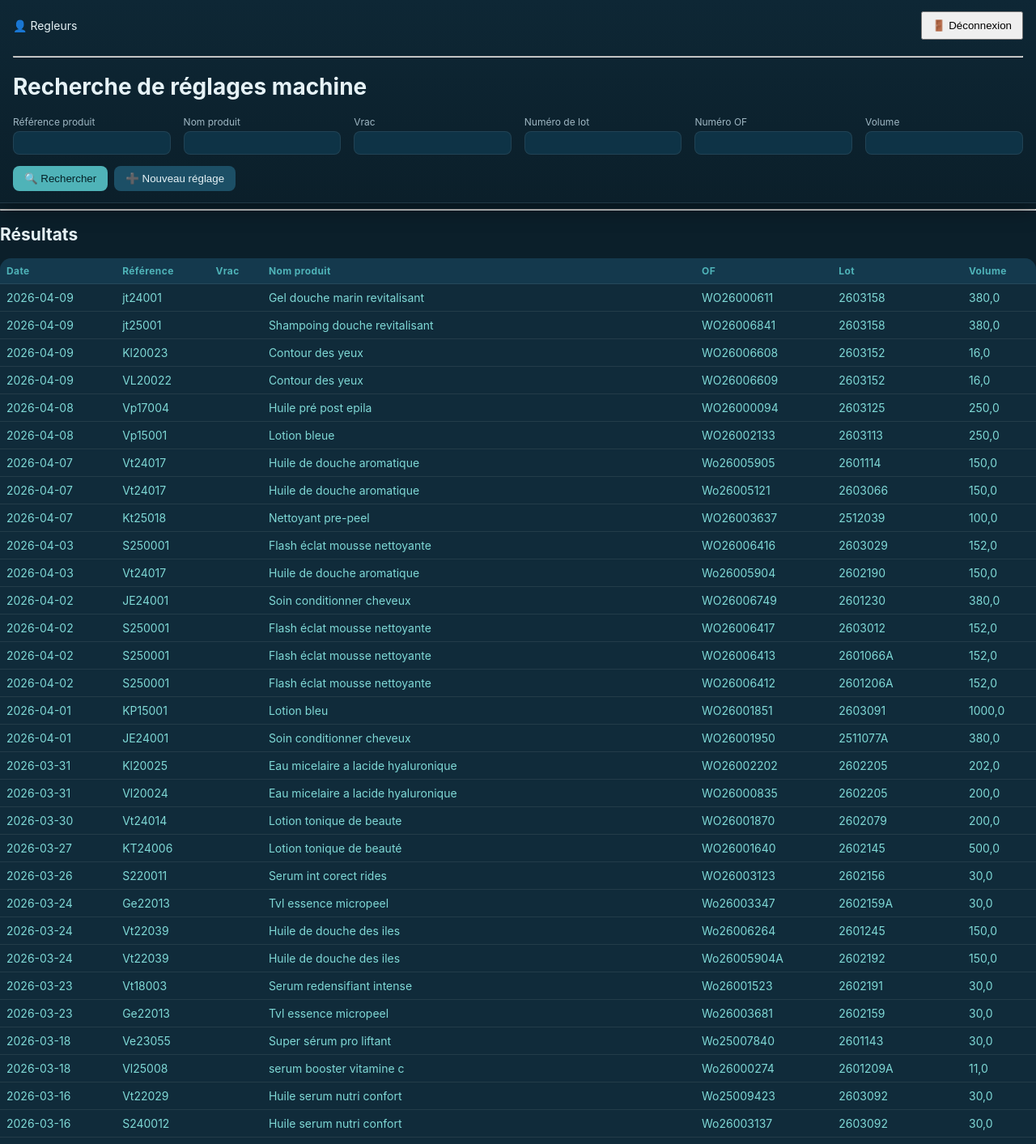
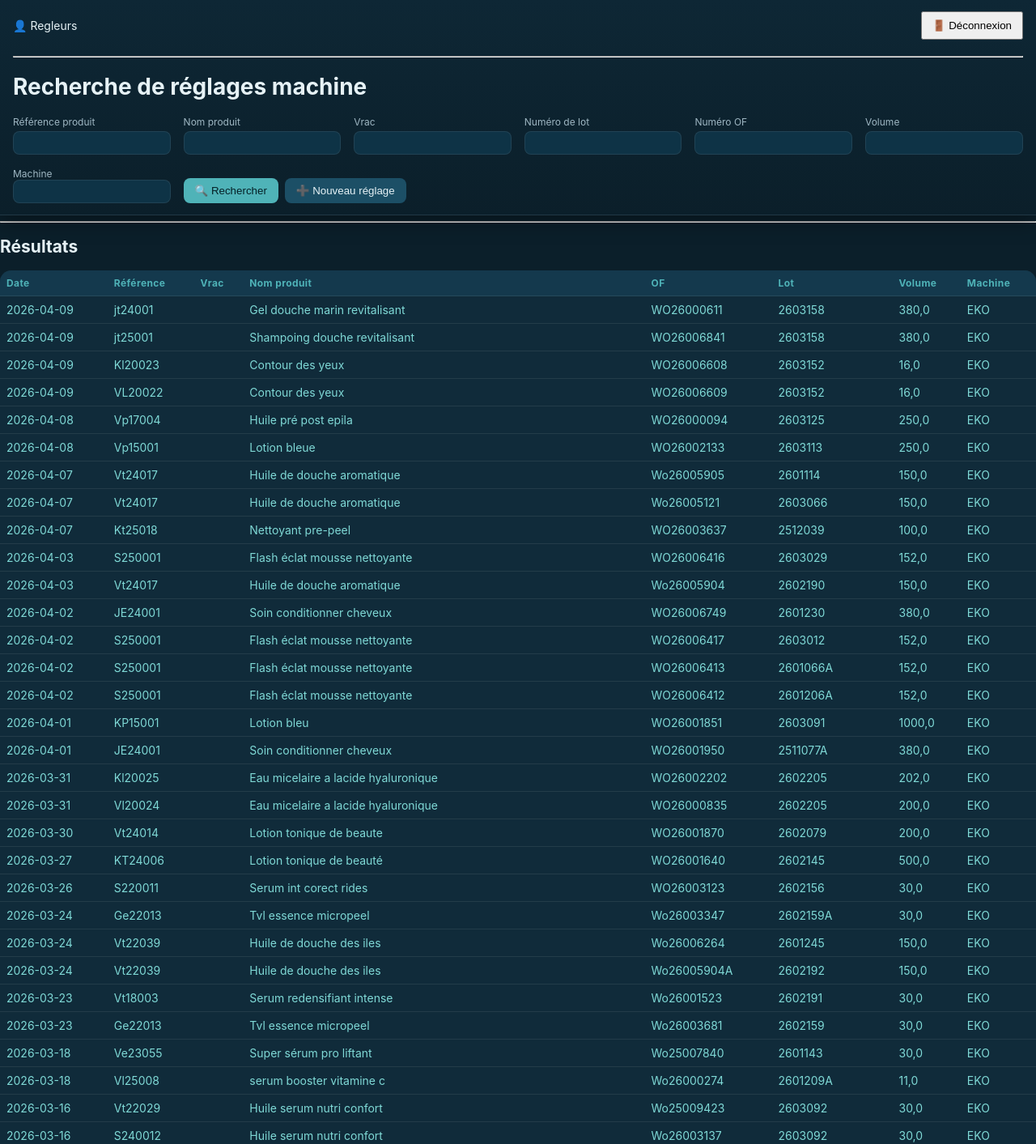
Before and after one commit to bricotechnique/django-app, a Django app: page /recherche/ in a window 1280 px wide. Shown: the top 1413 px of the page at 81% size. Run offline with Django 5.2, Linux system fonts and the light colour scheme; a user stored in the database is signed in; data comes from the database, SQL or seed files in the repository.

Commit message:
ajout du type machine pour differentier les reglages

```diff
--- a/machines/models.py
+++ b/machines/models.py
@@ -105,6 +105,13 @@ class ReglageEKO(models.Model):
     version = models.PositiveIntegerField(default=1)
     ref = models.CharField(max_length=200)
     nom_produit = models.CharField(max_length=200, blank=True)
+    machine_choices = [("EKO", "EKO"),("G1", "G1"),("K", "K"),("N", "N"),("A", "A"),("Dumek", "Dumek"),]
+
+    machine = models.CharField(
+        max_length=10,
+        choices=machine_choices,
+        default="EKO"
+    )
 
 
     numeros_of = models.CharField(
--- a/machines/templates/machines/recherche_reglages.html
+++ b/machines/templates/machines/recherche_reglages.html
@@ -396,6 +396,10 @@ tr:hover {
     <label>Volume</label>
     <input type="text" name="volume">
   </div>
+  <div class="'field">
+    <label>Machine</label>
+    <input type="text" name="machine">
+  </div>
 
   <div class="actions">
     <button type="submit" class="btn btn-save">🔍 Rechercher</button>
@@ -423,6 +427,7 @@ tr:hover {
         <th>OF</th>
         <th>Lot</th>
         <th>Volume</th>
+        <th>Machine</th>
     </tr>
 
     {% for r in reglages %}
@@ -434,6 +439,7 @@ tr:hover {
         <td><a class="rowlink" href="{% url 'detail_reglage' r.id %}">{{ r.numeros_of }}</a></td>
         <td><a class="rowlink" href="{% url 'detail_reglage' r.id %}">{{ r.numeros_lot }}</a></td>
         <td><a class="rowlink" href="{% url 'detail_reglage' r.id %}">{{ r.volume }}</a></td>
+        <td><a class="rowlink" href="{% url 'detail_reglage' r.id %}">{{ r.machine }}</a></td>
     </tr>
     {% endfor %}
 </table>
--- a/machines/views.py
+++ b/machines/views.py
@@ -427,6 +427,7 @@ def apply_post_to_reglage(request, obj: ReglageEKO):
     obj.observation = request.POST.get("observation", "")
     obj.date_reglage = request.POST.get("date_reglage") or None
 
+
     # Floats principaux
     obj.volume = to_float(request.POST.get("volume"))
     obj.volume_demarrage = to_float(request.POST.get("volume_demarrage"))
@@ -710,6 +711,7 @@ def recherche_reglages(request):
     lot = request.GET.get("lot")
     of_ = request.GET.get("of")
     volume = request.GET.get("volume")
+    machine = request.GET.get("machine")
 
     if ref:
         reglages = reglages.filter(ref__icontains=ref)
@@ -728,6 +730,9 @@ def recherche_reglages(request):
 
     if volume:
         reglages = reglages.filter(volume=volume)
+
+    if machine:
+        reglages = reglages.filter(machine=machine)
 
     return render(
         request,
```
Also changed, not shown: machines/migrations/0003_reglageeko_machine.py (added).
